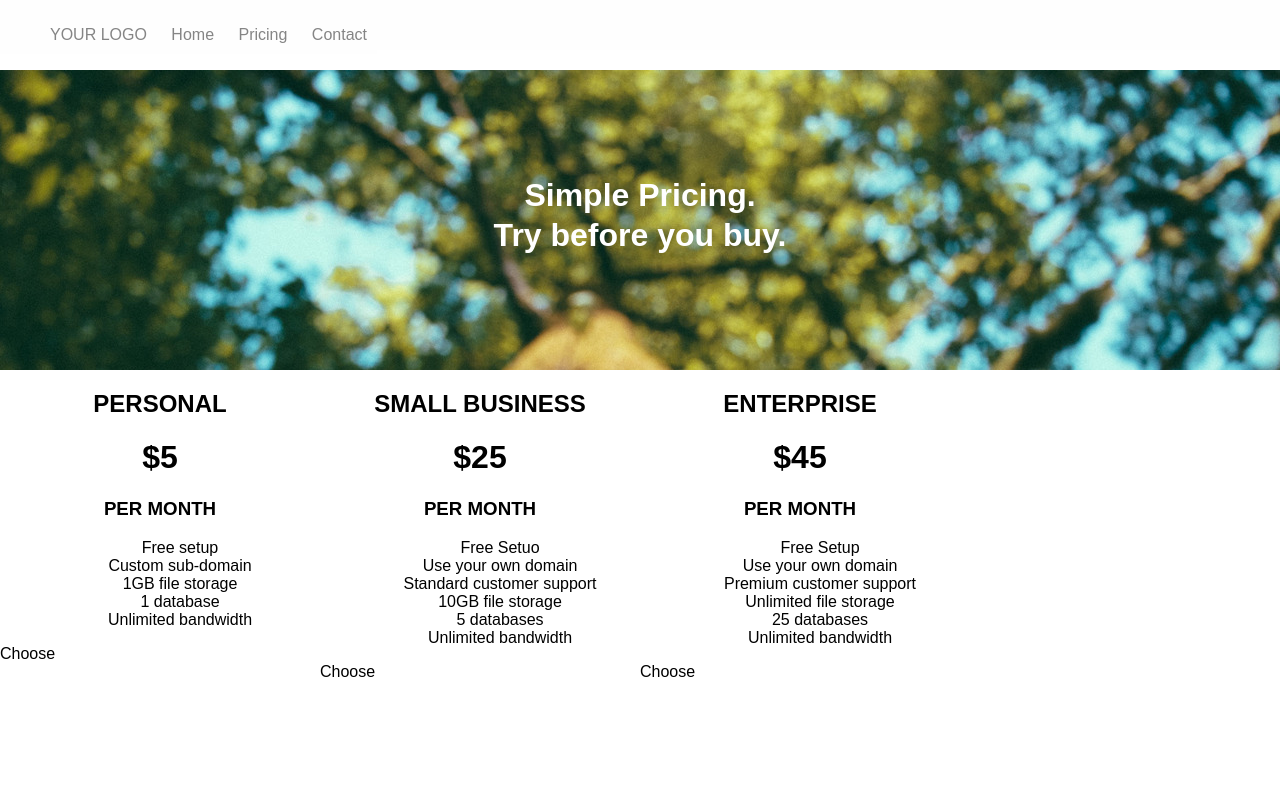
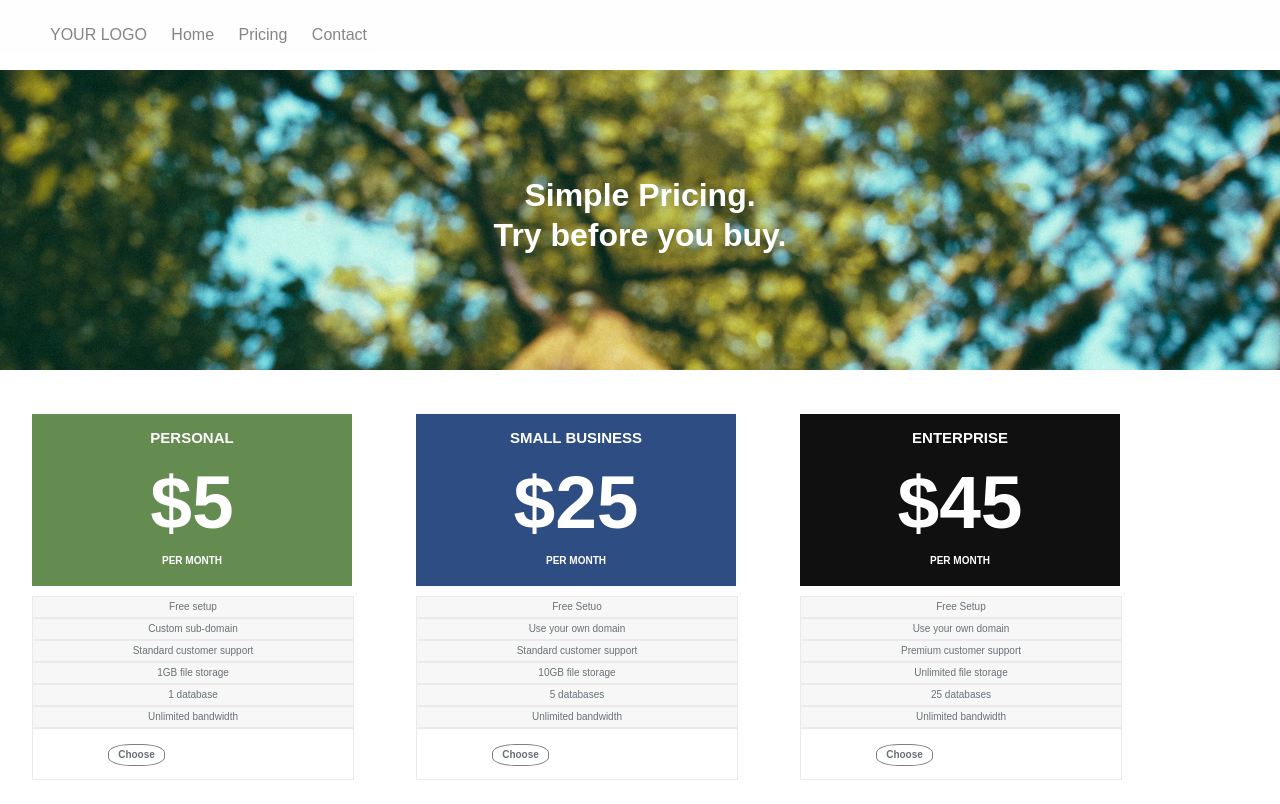
Before and after one commit to luketgriffith/normal, a plain HTML site: page index.html in a window 1280 px wide. Drawn offline with Linux system fonts and the light colour scheme.

Commit message:
styling and moving

```diff
--- a/index.html
+++ b/index.html
@@ -28,13 +28,15 @@
       <ul>
         <li>Free setup</li>
         <li>Custom sub-domain</li>
+        <li>Standard customer support</li>
         <li>1GB file storage</li>
         <li>1 database</li>
         <li>Unlimited bandwidth</li>
+        <li class="ch"><div class="choose">
+        Choose
+      </div></li>
       </ul>
-      <div class="choose">
-        <p>Choose</p>
-      </div>
+
 
     </div>
   </div>
@@ -52,10 +54,11 @@
         <li>10GB file storage</li>
         <li>5 databases</li>
         <li>Unlimited bandwidth</li>
+        <li class="ch"><div class="choose">
+        Choose
+      </div></li>
       </ul>
-      <div class="choose">
-        <p>Choose</p>
-      </div>
+
   </div>
   </div>
   <div class="enterprise">
@@ -72,10 +75,11 @@
         <li>Unlimited file storage</li>
         <li>25 databases</li>
         <li>Unlimited bandwidth</li>
+        <li class="ch"><div class="choose">
+        Choose
+      </div></li>
       </ul>
-      <div class="choose">
-        <p>Choose</p>
-      </div>
+
     </div>
   </div>
 </div>
--- a/main.css
+++ b/main.css
@@ -27,31 +27,79 @@
   line-height: 20px;
 }
 .types ul{
+  color: #677175;
   list-style: none;
   text-align: center;
+  font-size: 10px;
+  padding: 0;
+
+
+}
+.types li{
+  border: 1px solid #EAEAEA;
+  background-color: #F7F7F7;
+  width: 100%;
+  margin: 0px;
+  line-height: 20px;
+}
+.types h1{
+  color: white;
+  font-size: 75px;
+  margin: 10px;
+}
+.types h2{
+  color: white;
+  font-size: 15px;
+  padding-top: 15px;
+}
+.types h3{
+  color: white;
+  font-size: 10px;
+  padding-bottom: 20px;
 
 }
 .personal{
   width: 25%;
   float: left;
+  margin:2.5%;
 }
 .sb{
   width: 25%;
   float: left;
+  margin:2.5%;
 }
 .enterprise{
   width: 25%;
   float: left;
+  margin:2.5%;
 }
 .greenbox{
   width: 100%;
   text-align: center;
+  background-color: #648C51;
 }
 .bluebox{
   width: 100%;
   text-align: center;
+  background-color: #2E4E83;
 }
 .blackbox{
   width: 100%;
   text-align: center;
+  background-color: #101010;
 }
+li.ch{
+  height:50px;
+  background-color: white;
+}
+.choose{
+  background-color: white;
+  text-align: center;
+  border: 1px solid gray;
+  width: 55px;
+  height: 20px;
+  border-radius: 40%;
+  margin: 15px 75px;
+  font-weight: bold;
+
+}
```
